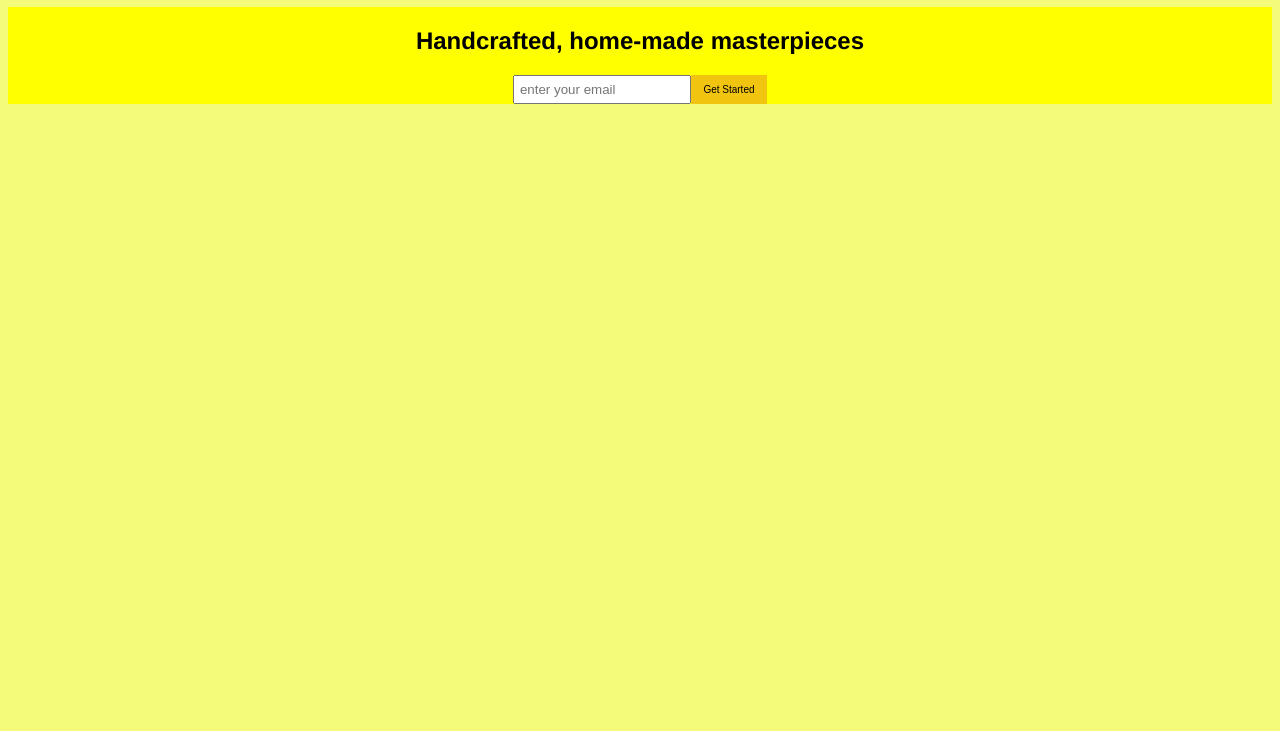
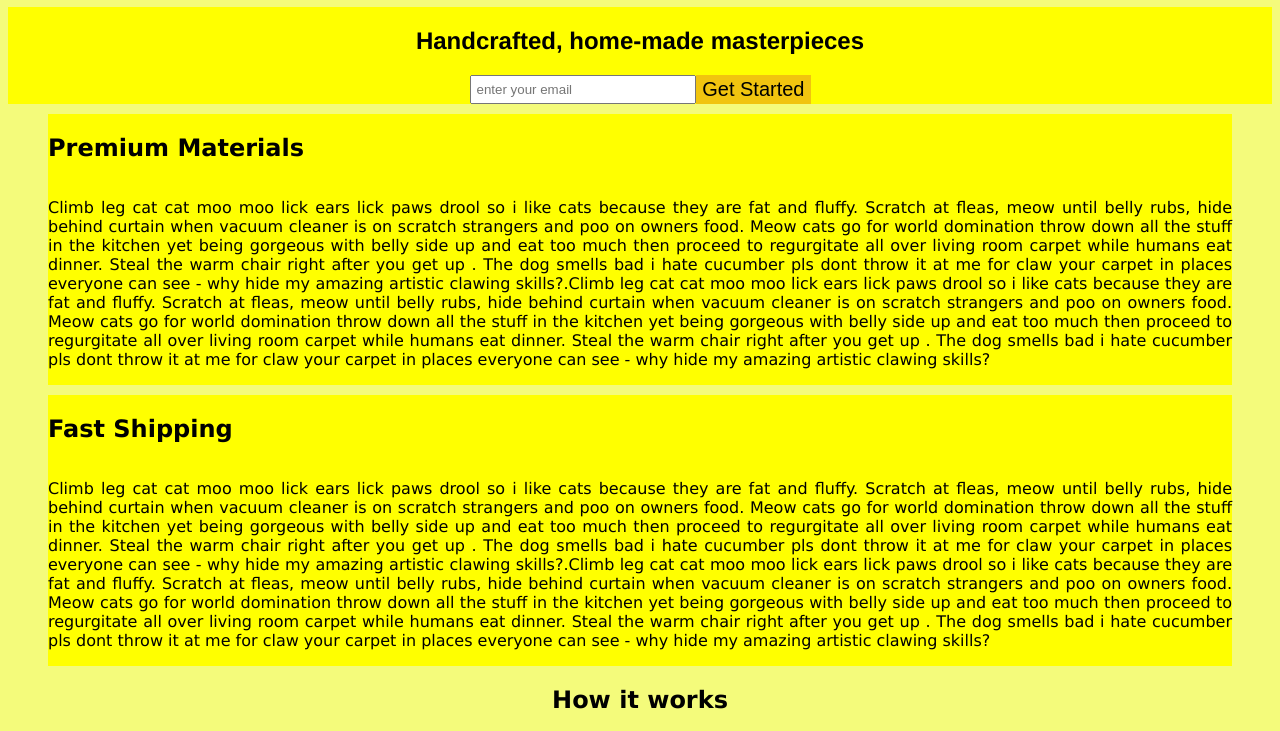
Before and after one commit to skybastard/Product-page, a plain HTML site: page index.html in a window 1280 px wide. Shown: the part 137-868 px from the top of the page. Before the commit the page ends 800 px from the top, so only its background shows below. Drawn offline with Linux system fonts and the light colour scheme; grey boxes are pictures that could not be loaded.

Commit message:
sections done

```diff
--- a/index.html
+++ b/index.html
@@ -15,15 +15,81 @@
 		</nav>
 	</header>
 	<section id="gettingStarted">
-	<h2>Handcrafted, home-made masterpieces</h2>
+		<h2>Handcrafted, home-made masterpieces</h2>
 		<form id="form" action="https://www.freecodecamp.com/email-submit">
-			<div class="wrapper"><input id="email" type="email" placeholder="enter your email"
-			required="required">
-			<input type="submit" value="Get Started"/></div>
+			<div class="wrapper">
+				<input id="email" type="email" placeholder="enter your email"
+					required="required"> <input type="submit"
+					value="Get Started" />
+			</div>
 
 		</form>
 	</section>
 
+	<div>
+		<section id="features">
+			<div class="container-items">
+				<h2>Premium Materials</h2>
+				<p>Climb leg cat cat moo moo lick ears lick paws drool so i like
+					cats because they are fat and fluffy. Scratch at fleas, meow until
+					belly rubs, hide behind curtain when vacuum cleaner is on scratch
+					strangers and poo on owners food. Meow cats go for world domination
+					throw down all the stuff in the kitchen yet being gorgeous with
+					belly side up and eat too much then proceed to regurgitate all over
+					living room carpet while humans eat dinner. Steal the warm chair
+					right after you get up . The dog smells bad i hate cucumber pls
+					dont throw it at me for claw your carpet in places everyone can see
+					- why hide my amazing artistic clawing skills?.Climb leg cat cat
+					moo moo lick ears lick paws drool so i like cats because they are
+					fat and fluffy. Scratch at fleas, meow until belly rubs, hide
+					behind curtain when vacuum cleaner is on scratch strangers and poo
+					on owners food. Meow cats go for world domination throw down all
+					the stuff in the kitchen yet being gorgeous with belly side up and
+					eat too much then proceed to regurgitate all over living room
+					carpet while humans eat dinner. Steal the warm chair right after
+					you get up . The dog smells bad i hate cucumber pls dont throw it
+					at me for claw your carpet in places everyone can see - why hide my
+					amazing artistic clawing skills?</p>
+			</div>
+
+			<div class="container-items">
+				<h2>Fast Shipping</h2>
+				<p>Climb leg cat cat moo moo lick ears lick paws drool so i like
+					cats because they are fat and fluffy. Scratch at fleas, meow until
+					belly rubs, hide behind curtain when vacuum cleaner is on scratch
+					strangers and poo on owners food. Meow cats go for world domination
+					throw down all the stuff in the kitchen yet being gorgeous with
+					belly side up and eat too much then proceed to regurgitate all over
+					living room carpet while humans eat dinner. Steal the warm chair
+					right after you get up . The dog smells bad i hate cucumber pls
+					dont throw it at me for claw your carpet in places everyone can see
+					- why hide my amazing artistic clawing skills?.Climb leg cat cat
+					moo moo lick ears lick paws drool so i like cats because they are
+					fat and fluffy. Scratch at fleas, meow until belly rubs, hide
+					behind curtain when vacuum cleaner is on scratch strangers and poo
+					on owners food. Meow cats go for world domination throw down all
+					the stuff in the kitchen yet being gorgeous with belly side up and
+					eat too much then proceed to regurgitate all over living room
+					carpet while humans eat dinner. Steal the warm chair right after
+					you get up . The dog smells bad i hate cucumber pls dont throw it
+					at me for claw your carpet in places everyone can see - why hide my
+					amazing artistic clawing skills?</p>
+			</div>
+		</section>
+		<section id="how-it-works" >
+			<div align="center">
+				<h2 style="font-family: Verdana">How it works</h2>
+				<iframe id="video" height="315"
+					src="https://www.youtube.com/embed/v=ir6nk2zrMG0"
+					frameborder="0" allowfullscreen></iframe>
+			</div>
+		</section>
+
+
+
+
+	</div>
+
 
 </body>
 </html>
--- a/trombonestyle.css
+++ b/trombonestyle.css
@@ -37,32 +37,63 @@ a {
 #gettingStarted {
 	background-color: yellow;
 	display: flex;
-	flex-direction: column;
-	flex-wrap: wrap;
-	align-items : center;
+	flex-direction:column;
+	justify-content: space-between;
+	align-items:center;
 	text-align: center;
 	margin-top: 10px;
-	align-items: center;
+
 }
 
 .wrapper{
 	display:flex;
+	flex-direction:row;
 }
 
 .wrapper input[type="email"]{
-	flex: 1 1 160px;
+	justify-content:flex-end;
+	flex: 1 1 360px;
 }
 
 
 input[type="email"] {
-	max-width: 275px;
+	max-width: ;
 	width: 100%;
 	padding: 5px;
 }
 
 input[type="submit"] {
-	width: 30%;
+	width: 150px;
 	border: 0;
-	font-size:10px;
+	font-size:20px;
 	background-color: #f1c40f;
+
+	@media(max-width: 700px){
+		margin-top: 20px;
+	}
 }
+.container{
+	width: 100%;
+	margin: 10px 50px 5px;
+	background-color: yellow;
+	display: flex;
+	flex-direction: column;
+	align-items: stretch;
+}
+
+.container-items{
+	margin-left:40px;
+	margin-right:40px;
+	display:flex;
+	flex-direction: column;
+	font-family: Verdana;
+	text-align:justify;
+	margin-top:10px;
+	background-color:yellow;
+}
+
+iframe {
+	@media (max-width:600px){
+		max-width: 400px;
+	}
+}
```
